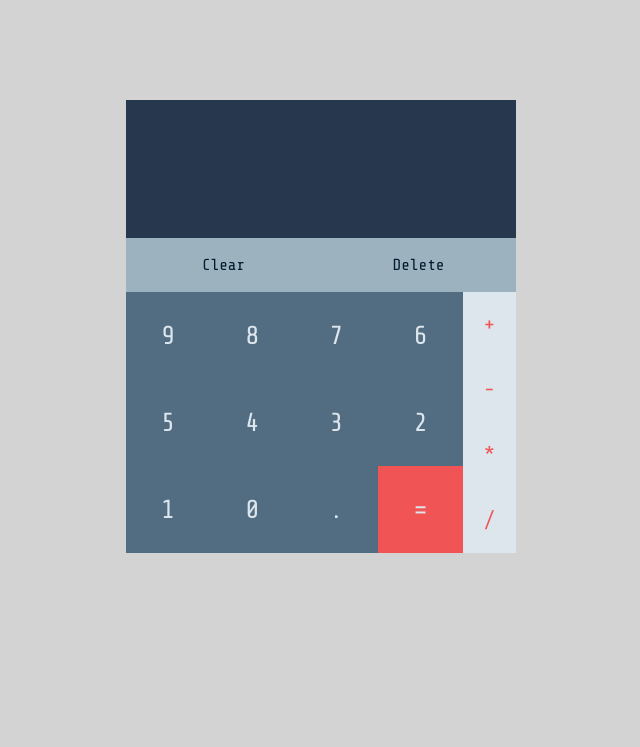
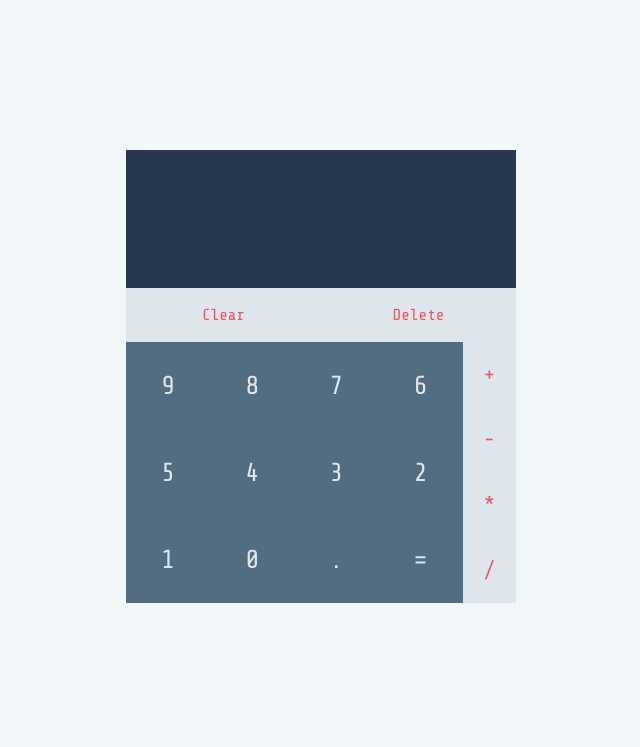
Before and after one commit to ArtemyOsovskoi/Calculator, a plain HTML site: page index.html in a window 1280 px wide. Shown: the top 747 px of the page, without its empty margins (319-959 px from the left). Drawn offline with nearby package versions, Linux system fonts and the light colour scheme.

Commit message:
further styling: top buttons adjustments

```diff
--- a/styles.css
+++ b/styles.css
@@ -9,7 +9,7 @@ html,body {
     width: 100%;
     height: 100%;
     font-family: 'Share Tech Mono', monospace;
-    background-color: lightgrey;
+    background-color: #F1F6F9;
 }
 
 
@@ -19,8 +19,7 @@ html,body {
     justify-content: center;
     background-color: #27374D;
     border: none;
-    /* border-radius: 8px; */
-    margin-top: 100px;
+    margin-top: 150px;
     margin-left: auto;
     margin-right: auto;
     width: 390px;
@@ -32,8 +31,6 @@ html,body {
     text-align: right;
     word-wrap: break-word;
     word-break: break-all;
-    /* border: 2px solid #526D82; */
-    /* border-radius: 0px 0px 8px 8px; */
 }
 
 #inputDisplay {
@@ -50,8 +47,11 @@ html,body {
 
 #topButtons {
     display: flex;
-    /* justify-content: flex-start; */
-    /* margin: 5px; */
+}
+
+#topButtons button:hover {
+    background-color:#F05454;
+    color: #DDE6ED;
 }
 
 button#delete {
@@ -75,16 +75,16 @@ button#clear {
     padding: 18px 28px 18px 28px;
     font-size: 16px;
     font-family: 'Share Tech Mono', monospace;
-    background-color: #9DB2BF;
-    color: #001C30;
+    background-color: #DDE6ED;
+    color:   #F05454;
     border: none;
-    /* border-radius: 8px; */
 }
+
+
 
 #numbersAndMath {
     display: flex;
     justify-content: space-around;
-    /* gap: 10px; */
 }
 
 #numbers {
@@ -99,8 +99,12 @@ button#clear {
     font-family: 'Share Tech Mono', monospace;
     background-color: #526D82;
     color: #DDE6ED;
-    /* border-radius: 8px; */
     border: none;
+}
+
+#numbers button:hover {
+    background-color:#DDE6ED;
+    color:  #526D82;
 }
 
 #mathOperators {
@@ -114,13 +118,17 @@ button#clear {
     background-color: #DDE6ED;
     color:  #F05454;
     font-family: 'Share Tech Mono', monospace;
-    /* border-radius: 5px; */
     border: none;
-
 }
 
-button#equals {
-    background-color: #F05454;
+#mathOperators button:hover {
+    background-color:#F05454;
+    color: #DDE6ED;
+}
+
+button#equals:hover {
+    background-color:  #F05454;
+    color: #DDE6ED;
 }
 
 footer {
```
